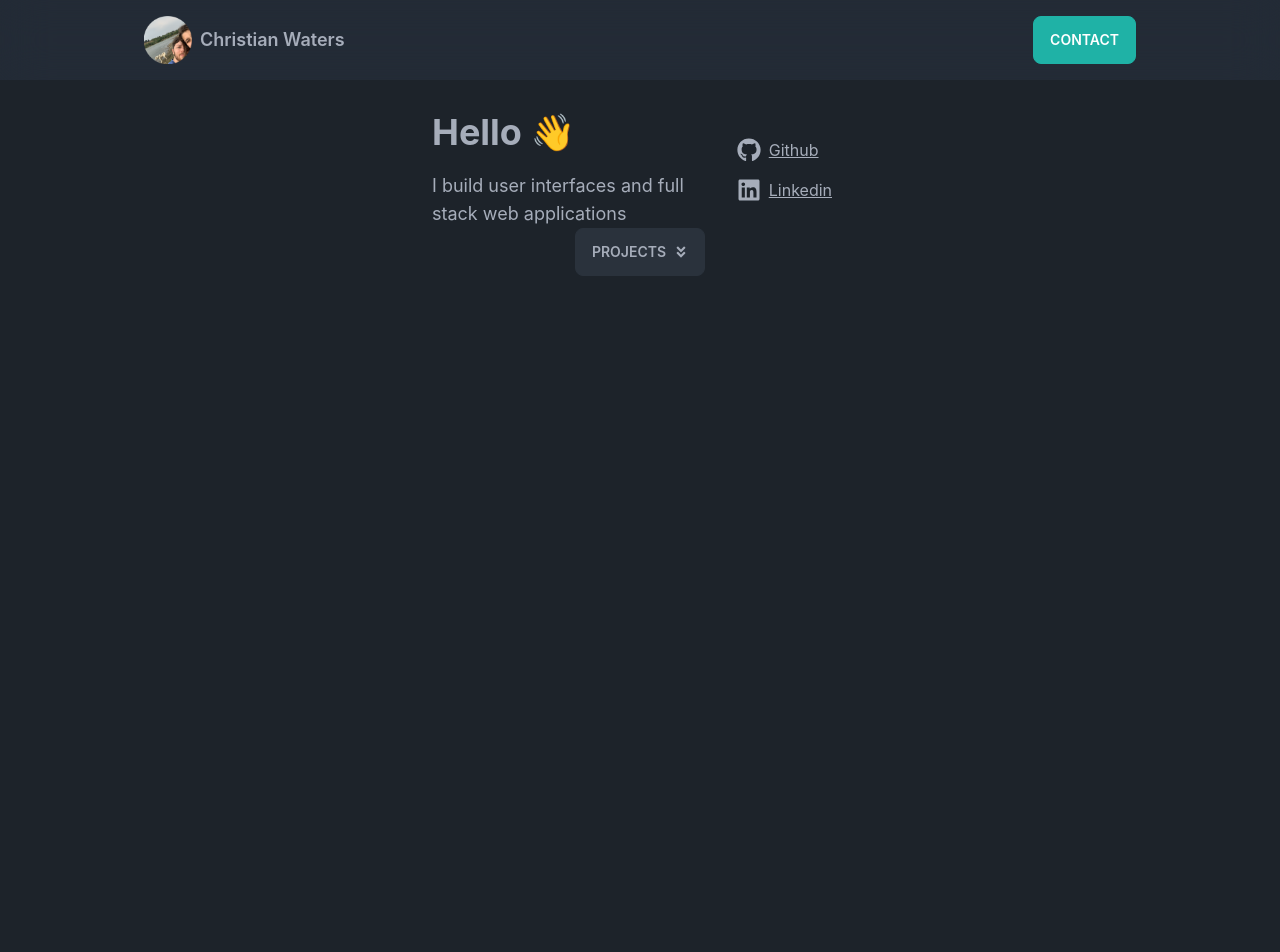
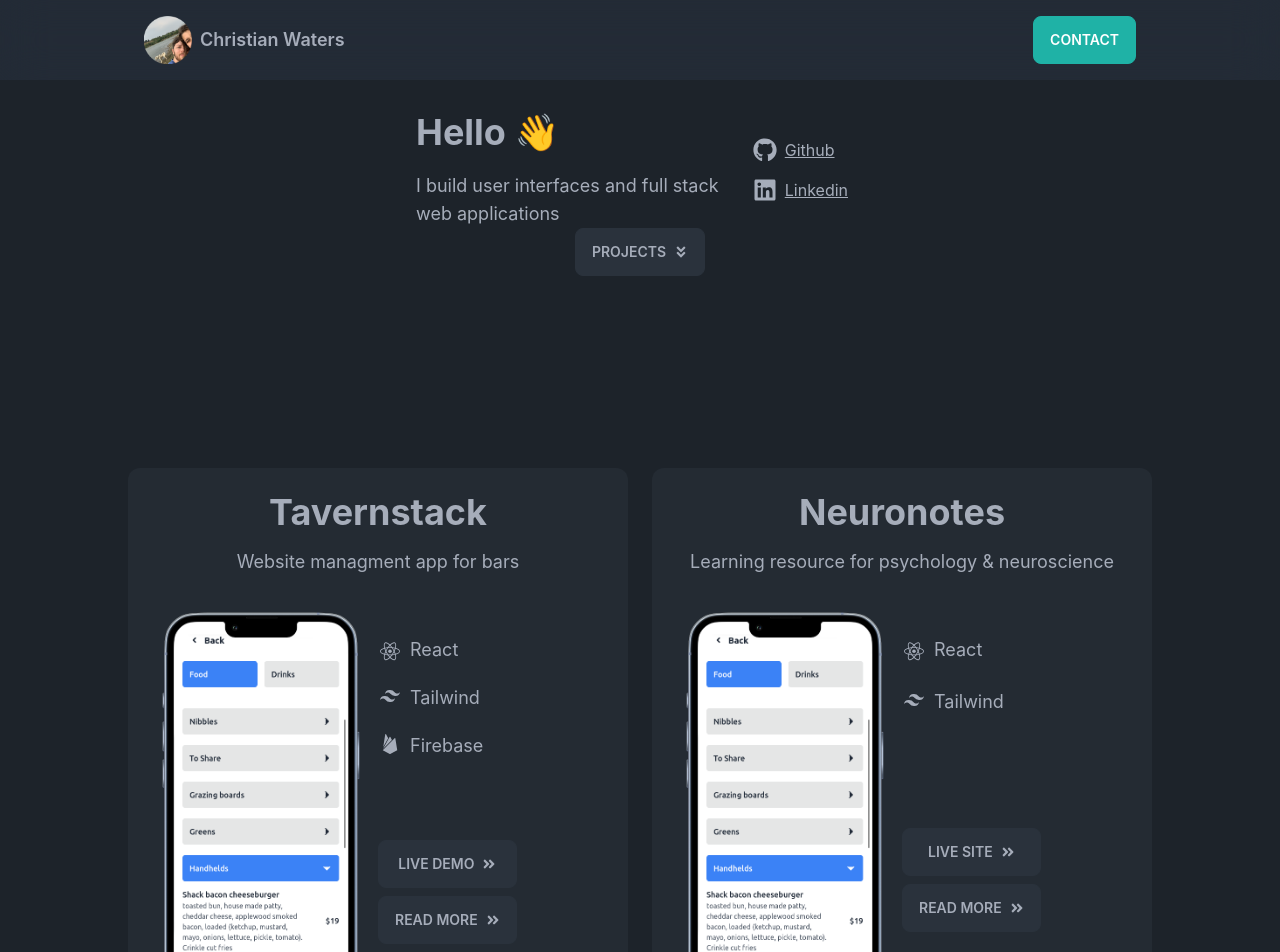
Before and after one commit to rotisserie-christian/worldofchristian, a React (Create React App) app: page / in a window 1280 px wide. Shown: the top 952 px of the page. Before the commit the page ends 800 px from the top, so only its background shows below. Built offline with nearby package versions, Linux system fonts and the light colour scheme.

Commit message:
projects

```diff
--- a/src/components/Home.js
+++ b/src/components/Home.js
@@ -1,17 +1,29 @@
-import React from 'react';
-import { FaGithub, FaLinkedin } from 'react-icons/fa';
+import React, { useRef } from 'react';
+import { FaAngleDoubleRight, FaGithub, FaLinkedin } from 'react-icons/fa';
 import Nav from './Nav';
 import '@lottiefiles/lottie-player';
 import { FaAngleDoubleDown } from 'react-icons/fa';
+import { BiLogoReact, BiLogoTailwindCss, BiLogoFirebase } from 'react-icons/bi';
+import screen from '../img/screen.png';
 
 const Home = () => {
+  const scrollRef = useRef(null);
+
+  const handleBtnClick = () => {
+    scrollRef.current.scrollIntoView({ behavior: 'smooth' });
+  };
+
   return (
     <>
     <Nav />
 
     <div className='flex items-center justify-center'>
+      <div className='min-h-screen max-w-5xl'>
+
+        {/* heading, links, animation, and scroll button*/}
+        <div className='flex flex-col mt-28 mx-4'>
+          <div className='flex items-center justify-center'>
             <div className='max-w-md'>
-        <div className='flex flex-col mt-28 mx-4'>
               <div
               className='flex flex-row gap-4 justify-between items-center'>
                 <div className='flex flex-col'>
@@ -47,6 +59,8 @@ const Home = () => {
                 </div>
               </div>
             </div>
+          </div>
+        </div>
 
         <div
         className='flex items-center justify-center'>
@@ -60,10 +74,170 @@ const Home = () => {
             autoplay
             ></lottie-player>
 
-            <div className='flex items-center justify-center'>
+            <div className='flex items-center justify-center mb-40'>
               <button
               className='btn btn-neutral'
+              onClick={handleBtnClick}
               >projects <FaAngleDoubleDown /></button>
+            </div>
+          </div>
+        </div>
+
+        {/* projects */}
+        <div
+        ref={scrollRef}>
+          {/* first two */}
+          <div className='flex item-center justify-center my-8'>
+            <div className='grid grid-cols-1 md:grid-cols-2 gap-6 w-full max-w-5xl'>
+              <div
+              className='bg-neutral-focus rounded-xl p-4'>
+                <div
+                className='flex flex-col items-center justify-center'>
+                  <h2 className='text-4xl font-bold mt-2'
+                  >Tavernstack</h2>
+
+                  <p className='text-lg font-base text-center mt-4'
+                  >Website managment app for bars</p>
+
+                  <div
+                  className='flex flex-row mt-4'>
+                    <img
+                    src={screen}
+                    alt='app screenshot'
+                    className='max-w-[50%]'
+                    />
+
+                    <div
+                    className='flex flex-col'>
+                      <div className='flex flex-row'>
+                        <BiLogoReact className='text-2xl mt-12 mr-2'/>
+
+                        <p className='text-lg font-base text-left mt-11'
+                        >React</p>
+                      </div>
+
+                      <div className='flex flex-row'>
+                        <BiLogoTailwindCss className='text-2xl mt-5 mr-2'/>
+
+                        <p className='text-lg font-base text-left mt-5'
+                        >Tailwind</p>
+                      </div>
+
+                      <div className='flex flex-row'>
+                        <BiLogoFirebase className='text-2xl mt-5 mr-2'/>
+
+                        <p className='text-lg font-base text-left mt-5'
+                        >Firebase</p>
+                      </div>
+
+                      <button
+                      className='btn btn-neutral mt-20'
+                      >live demo <FaAngleDoubleRight /></button>
+
+                      <button
+                      className='btn btn-neutral mt-2'
+                      >read more <FaAngleDoubleRight /></button>
+                    </div>
+                  </div>
+                </div>
+              </div>
+
+              <div
+              className='bg-neutral-focus rounded-xl p-4'>
+                <div
+                className='flex flex-col items-center justify-center'>
+                  <h2 className='text-4xl font-bold mt-2'
+                  >Neuronotes</h2>
+
+                  <p className='text-lg font-base text-center mt-4'
+                  >Learning resource for psychology & neuroscience</p>
+
+                  <div
+                  className='flex flex-row mt-4'>
+                    <img
+                    src={screen}
+                    alt='app screenshot'
+                    className='max-w-[50%]'
+                    />
+
+                    <div
+                    className='flex flex-col'>
+                      <div className='flex flex-row'>
+                        <BiLogoReact className='text-2xl mt-12 mr-2'/>
+
+                        <p className='text-lg font-base text-left mt-11'
+                        >React</p>
+                      </div>
+
+                      <div className='flex flex-row'>
+                        <BiLogoTailwindCss className='text-2xl mt-6 mr-2'/>
+
+                        <p className='text-lg font-base text-left mt-6'
+                        >Tailwind</p>
+                      </div>
+
+                      <button
+                      className='btn btn-neutral mt-28'
+                      >live site <FaAngleDoubleRight /></button>
+
+                      <button
+                      className='btn btn-neutral mt-2'
+                      >read more <FaAngleDoubleRight /></button>
+                    </div>
+                  </div>
+                </div>
+              </div>
+            </div>
+          </div>
+
+          {/* third */}
+          <div className='flex items-center justify-center mb-20'>
+            <div className='max-w-md'>
+              <div
+              className='bg-neutral-focus rounded-xl p-4'>
+                <div
+                className='flex flex-col items-center justify-center'>
+                  <h2 className='text-4xl font-bold mt-2'
+                  >Cheetahmode</h2>
+
+                  <p className='text-lg font-base text-center mt-4'
+                  >Running pace converter</p>
+
+                  <div
+                  className='flex flex-row mt-4'>
+                    <img
+                    src={screen}
+                    alt='app screenshot'
+                    className='max-w-[50%]'
+                    />
+
+                    <div
+                    className='flex flex-col'>
+                      <div className='flex flex-row'>
+                        <BiLogoReact className='text-2xl mt-12 mr-2'/>
+
+                        <p className='text-lg font-base text-left mt-11'
+                        >React</p>
+                      </div>
+
+                      <div className='flex flex-row'>
+                        <BiLogoTailwindCss className='text-2xl mt-6 mr-2'/>
+
+                        <p className='text-lg font-base text-left mt-6'
+                        >Tailwind</p>
+                      </div>
+
+                      <button
+                      className='btn btn-neutral mt-28'
+                      >live site <FaAngleDoubleRight /></button>
+
+                      <button
+                      className='btn btn-neutral mt-2'
+                      >read more <FaAngleDoubleRight /></button>
+                    </div>
+                  </div>
+                </div>
+              </div>
             </div>
           </div>
         </div>
```
Also changed, not shown: src/img/screen.png (added). Lines whose indentation alone changed are shown as unchanged.
